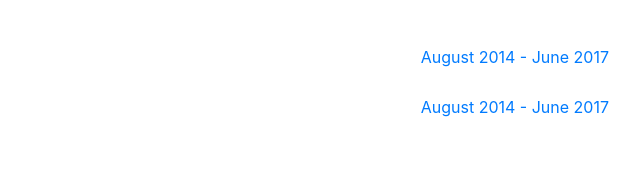
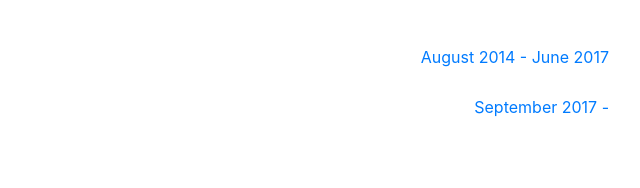
Before and after one commit to chungyentzu/chungyentzu.github.io, a website with bundled scripts: page index.html in a window 1280 px wide. Shown: the part 2340-2528 px from the top of the page, 623-1263 px from the left. Built offline with nearby package versions, Linux system fonts and the light colour scheme; a web font is replaced by a local one.

Commit message:
Add files via upload

```diff
--- a/index.html
+++ b/index.html
@@ -197,7 +197,7 @@
               <p></p>
             </div>
             <div class="resume-date text-md-right">
-              <span class="text-primary">August 2014 - June 2017</span>
+              <span class="text-primary">September 2017 - </span>
             </div>
           </div>
 
```
